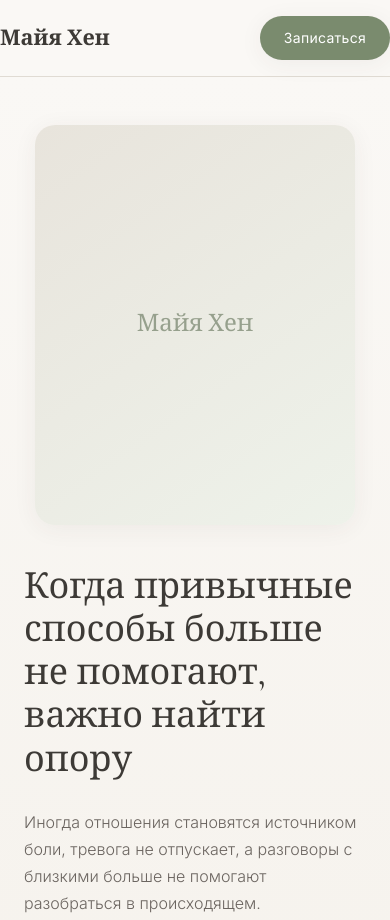
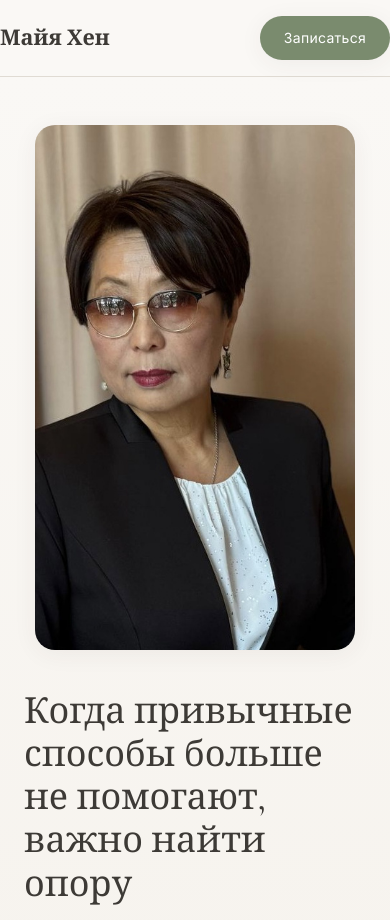
Before and after one commit to ovoronina1608-byte/Test_3, a plain HTML site: page index.html in a window 390 px wide. Shown: the top 920 px of the page. Drawn offline with nearby package versions, Linux system fonts and the light colour scheme.

Commit message:
2 фото на экран 1 и обо мне

```diff
--- a/index.html
+++ b/index.html
@@ -50,10 +50,8 @@
 
           <a href="#contact" class="btn">Записаться на консультацию</a>
         </div>
-        <div class="hero__visual" aria-hidden="true">
-          <div class="hero__image-placeholder">
-            <span>Майя Хен</span>
-          </div>
+        <div class="hero__visual">
+          <img class="hero__image" src="Майя Хен фото 1.png" alt="Майя Хен — психолог, семейный психотерапевт" width="420" height="525">
         </div>
       </div>
     </section>
@@ -184,8 +182,8 @@
         <h2 class="section__title">Обо мне</h2>
 
         <div class="about">
-          <div class="about__photo" aria-hidden="true">
-            <div class="about__photo-placeholder">Майя Хен</div>
+          <div class="about__photo">
+            <img class="about__image" src="Майя Хен фото 2.jpg" alt="Майя Хен — психолог, семейный психотерапевт" width="280" height="373">
           </div>
           <div class="about__content">
             <p class="about__greeting">Здравствуйте, меня зовут Майя Хен</p>
--- a/style.css
+++ b/style.css
@@ -266,23 +266,14 @@ ul {
   justify-content: center;
 }
 
-.hero__image-placeholder {
+.hero__image {
   width: 100%;
   max-width: 420px;
   aspect-ratio: 4 / 5;
-  background: linear-gradient(145deg, var(--color-bg-accent) 0%, var(--color-accent-soft) 100%);
+  object-fit: cover;
+  object-position: center top;
   border-radius: var(--radius-lg);
-  display: flex;
-  align-items: center;
-  justify-content: center;
   box-shadow: var(--shadow);
-}
-
-.hero__image-placeholder span {
-  font-family: var(--font-heading);
-  font-size: 1.5rem;
-  color: var(--color-accent-dark);
-  opacity: 0.6;
 }
 
 /* ===== Sections ===== */
@@ -462,18 +453,12 @@ ul {
   margin-bottom: 56px;
 }
 
-.about__photo-placeholder {
+.about__image {
   width: 100%;
   aspect-ratio: 3 / 4;
-  background: linear-gradient(145deg, var(--color-bg-accent) 0%, var(--color-accent-soft) 100%);
+  object-fit: cover;
+  object-position: center top;
   border-radius: var(--radius-lg);
-  display: flex;
-  align-items: center;
-  justify-content: center;
-  font-family: var(--font-heading);
-  font-size: 1.25rem;
-  color: var(--color-accent-dark);
-  opacity: 0.6;
   box-shadow: var(--shadow);
 }
 
@@ -779,7 +764,7 @@ ul {
     order: -1;
   }
 
-  .hero__image-placeholder {
+  .hero__image {
     max-width: 320px;
     margin: 0 auto;
   }
```
Also changed, not shown: Майя Хен фото 1.png (added), Майя Хен фото 2.jpg (added), Майя Хен фото.jpg (deleted).
